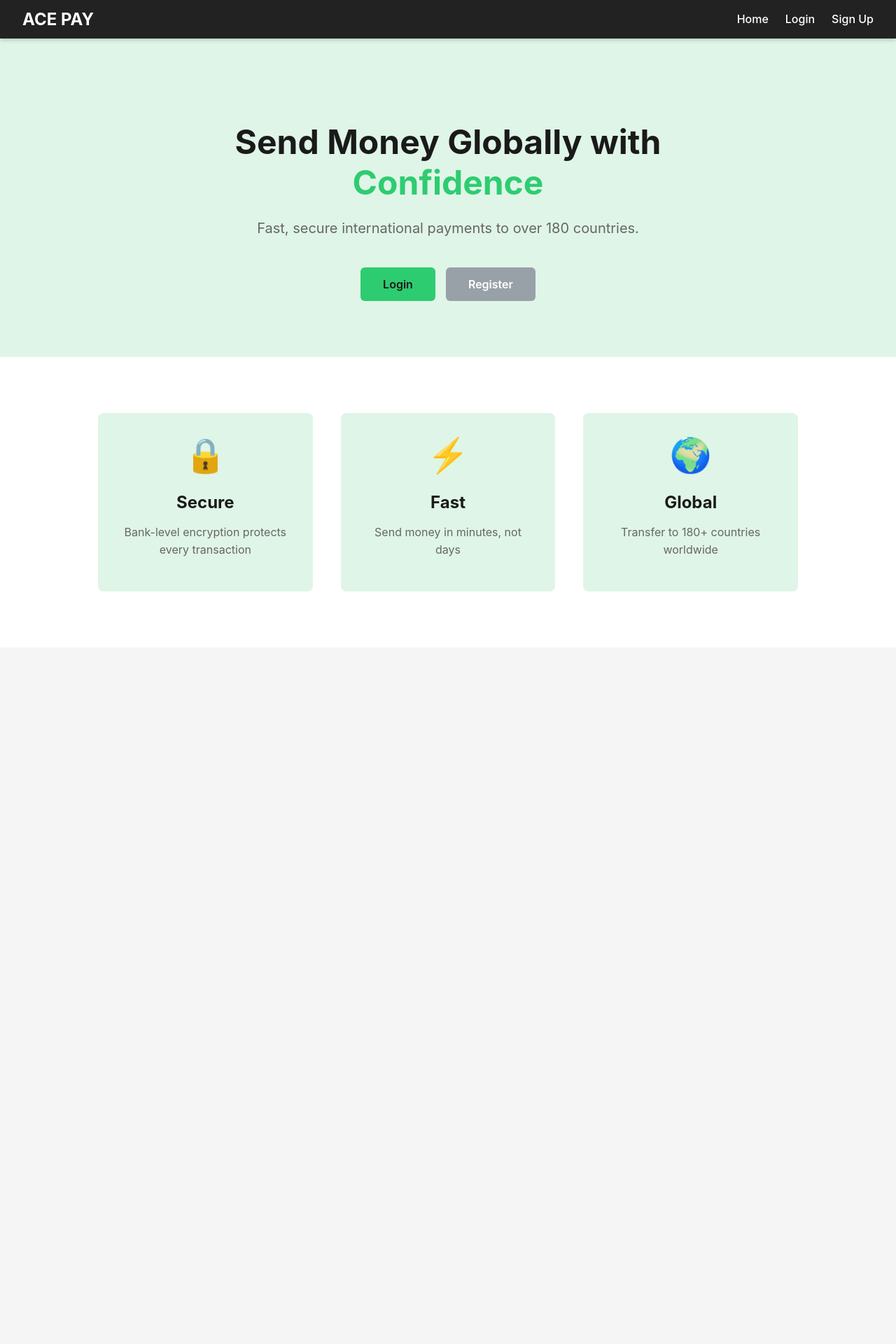
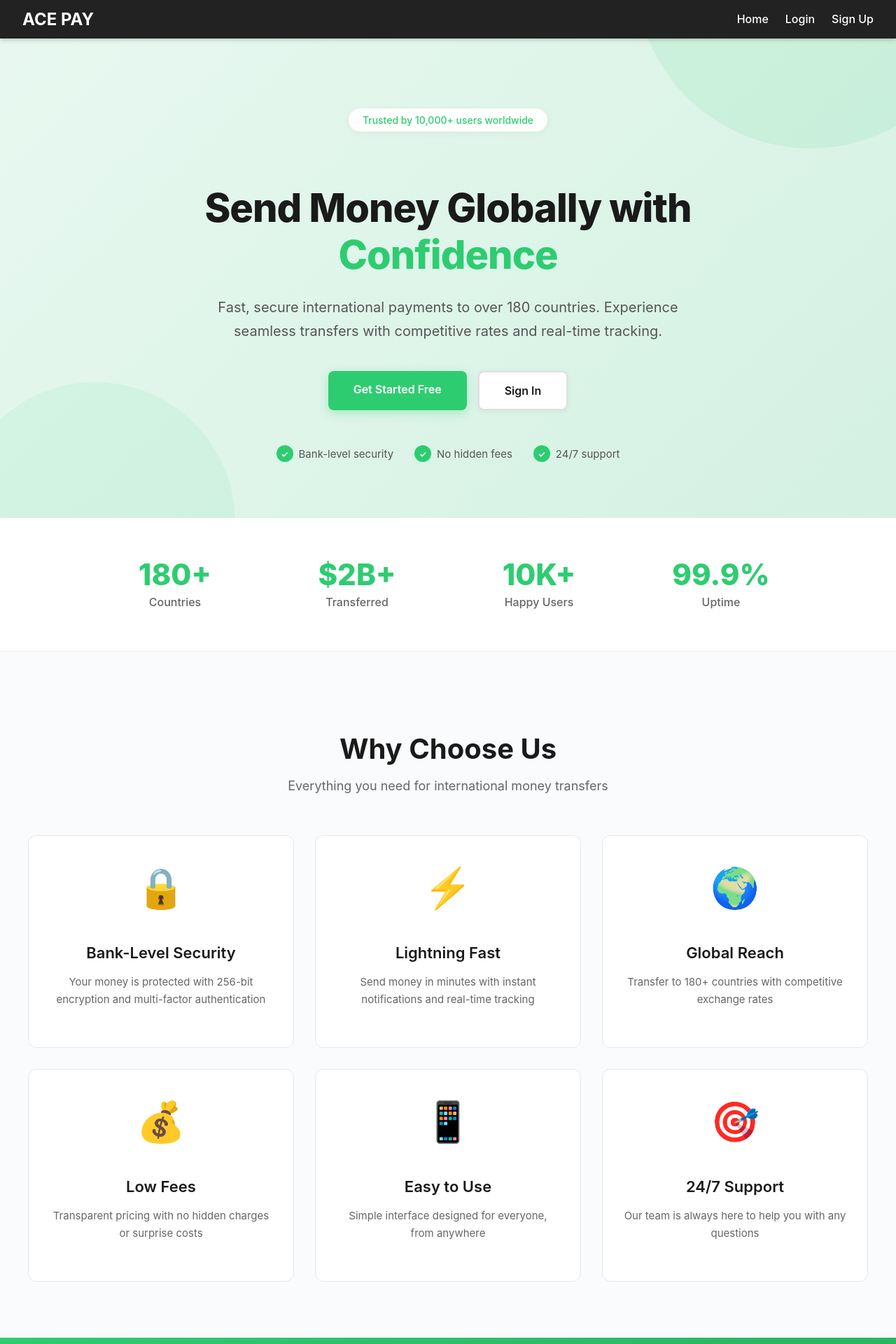
Before and after one commit to ST10399453/INSY7314_PaymentSystem, a React (Create React App) app in the folder frontend/: page / in a window 1280 px wide. Shown: the top 1920 px of the page at 70% size. Before the commit the page ends 925 px from the top, so only its background shows below. Built offline with nearby package versions, Linux system fonts and the light colour scheme.

Commit message:
improved UI

```diff
--- a/frontend/src/Home.css
+++ b/frontend/src/Home.css
@@ -1,4 +1,4 @@
-.home-container {
+/* .home-container {
   min-height: calc(100vh - 60px);
 }
 
@@ -131,4 +131,358 @@
   .features-grid {
     grid-template-columns: 1fr;
   }
+} */
+.home-container {
+  min-height: calc(100vh - 60px);
 }
+
+/* Hero Section */
+.hero-section {
+  padding: 100px 20px 80px;
+  text-align: center;
+  background: linear-gradient(135deg, #e8f8f0 0%, #d4f1e3 100%);
+  position: relative;
+  overflow: hidden;
+}
+
+.hero-section::before {
+  content: "";
+  position: absolute;
+  top: -50%;
+  right: -10%;
+  width: 500px;
+  height: 500px;
+  background: rgba(46, 204, 113, 0.1);
+  border-radius: 50%;
+  z-index: 0;
+}
+
+.hero-section::after {
+  content: "";
+  position: absolute;
+  bottom: -30%;
+  left: -5%;
+  width: 400px;
+  height: 400px;
+  background: rgba(46, 204, 113, 0.08);
+  border-radius: 50%;
+  z-index: 0;
+}
+
+.hero-content {
+  max-width: 900px;
+  margin: 0 auto;
+  position: relative;
+  z-index: 1;
+}
+
+.hero-badge {
+  display: inline-block;
+  padding: 8px 20px;
+  background: white;
+  border-radius: 50px;
+  font-size: 14px;
+  font-weight: 500;
+  color: #2ecc71;
+  margin-bottom: 30px;
+  box-shadow: 0 2px 10px rgba(0, 0, 0, 0.05);
+}
+
+.hero-title {
+  font-size: 56px;
+  font-weight: 800;
+  margin-bottom: 24px;
+  color: #1a1a1a;
+  line-height: 1.2;
+  letter-spacing: -1px;
+}
+
+.hero-title .highlight {
+  color: #2ecc71;
+  position: relative;
+}
+
+.hero-subtitle {
+  font-size: 20px;
+  color: #555;
+  margin-bottom: 40px;
+  line-height: 1.7;
+  max-width: 700px;
+  margin-left: auto;
+  margin-right: auto;
+}
+
+.hero-buttons {
+  display: flex;
+  gap: 16px;
+  justify-content: center;
+  flex-wrap: wrap;
+  margin-bottom: 50px;
+}
+
+/* Buttons */
+.btn {
+  padding: 16px 36px;
+  font-size: 16px;
+  font-weight: 600;
+  border-radius: 8px;
+  text-decoration: none;
+  transition: all 0.3s ease;
+  display: inline-block;
+  cursor: pointer;
+  border: none;
+}
+
+.btn-primary {
+  background-color: #2ecc71;
+  color: white;
+  box-shadow: 0 4px 14px rgba(46, 204, 113, 0.3);
+}
+
+.btn-primary:hover {
+  background-color: #27ae60;
+  box-shadow: 0 6px 20px rgba(46, 204, 113, 0.4);
+  transform: translateY(-2px);
+}
+
+.btn-secondary {
+  background-color: white;
+  color: #1a1a1a;
+  border: 2px solid #e0e0e0;
+  box-shadow: 0 2px 8px rgba(0, 0, 0, 0.05);
+}
+
+.btn-secondary:hover {
+  background-color: #f8f9fa;
+  border-color: #2ecc71;
+  transform: translateY(-2px);
+}
+
+.btn-large {
+  padding: 18px 42px;
+  font-size: 18px;
+}
+
+/* Trust Indicators */
+.trust-indicators {
+  display: flex;
+  gap: 30px;
+  justify-content: center;
+  flex-wrap: wrap;
+  margin-top: 40px;
+}
+
+.trust-item {
+  display: flex;
+  align-items: center;
+  gap: 8px;
+  font-size: 15px;
+  color: #555;
+}
+
+.trust-icon {
+  display: inline-flex;
+  align-items: center;
+  justify-content: center;
+  width: 24px;
+  height: 24px;
+  background: #2ecc71;
+  color: white;
+  border-radius: 50%;
+  font-size: 12px;
+  font-weight: bold;
+}
+
+/* Stats Section */
+.stats-section {
+  padding: 60px 20px;
+  background: white;
+  border-bottom: 1px solid #f0f0f0;
+}
+
+.stats-grid {
+  max-width: 1000px;
+  margin: 0 auto;
+  display: grid;
+  grid-template-columns: repeat(auto-fit, minmax(200px, 1fr));
+  gap: 40px;
+}
+
+.stat-item {
+  text-align: center;
+}
+
+.stat-number {
+  font-size: 42px;
+  font-weight: 800;
+  color: #2ecc71;
+  margin-bottom: 8px;
+  line-height: 1;
+}
+
+.stat-label {
+  font-size: 16px;
+  color: #666;
+  font-weight: 500;
+}
+
+/* Features Section */
+.features-section {
+  padding: 80px 20px;
+  background: #fafbfc;
+}
+
+.section-header {
+  text-align: center;
+  margin-bottom: 60px;
+}
+
+.section-title {
+  font-size: 40px;
+  font-weight: 700;
+  color: #1a1a1a;
+  margin-bottom: 16px;
+}
+
+.section-subtitle {
+  font-size: 18px;
+  color: #666;
+}
+
+.features-grid {
+  max-width: 1200px;
+  margin: 0 auto;
+  display: grid;
+  grid-template-columns: repeat(auto-fit, minmax(300px, 1fr));
+  gap: 30px;
+}
+
+.feature-card {
+  text-align: center;
+  padding: 40px 30px;
+  border-radius: 12px;
+  background: white;
+  transition: all 0.3s ease;
+  border: 1px solid #e8e8e8;
+}
+
+.feature-card:hover {
+  transform: translateY(-8px);
+  box-shadow: 0 12px 30px rgba(46, 204, 113, 0.15);
+  border-color: #2ecc71;
+}
+
+.feature-icon {
+  font-size: 56px;
+  margin-bottom: 24px;
+  display: inline-block;
+  transition: transform 0.3s ease;
+}
+
+.feature-card:hover .feature-icon {
+  transform: scale(1.1);
+}
+
+.feature-card h3 {
+  font-size: 22px;
+  margin-bottom: 16px;
+  color: #1a1a1a;
+  font-weight: 600;
+}
+
+.feature-card p {
+  color: #666;
+  line-height: 1.7;
+  font-size: 15px;
+}
+
+/* CTA Section */
+.cta-section {
+  padding: 80px 20px;
+  background: linear-gradient(135deg, #2ecc71 0%, #27ae60 100%);
+  text-align: center;
+}
+
+.cta-content {
+  max-width: 700px;
+  margin: 0 auto;
+}
+
+.cta-title {
+  font-size: 40px;
+  font-weight: 700;
+  color: white;
+  margin-bottom: 16px;
+}
+
+.cta-subtitle {
+  font-size: 18px;
+  color: rgba(255, 255, 255, 0.9);
+  margin-bottom: 40px;
+  line-height: 1.6;
+}
+
+.cta-buttons .btn-primary {
+  background: white;
+  color: #2ecc71;
+  box-shadow: 0 4px 20px rgba(0, 0, 0, 0.15);
+}
+
+.cta-buttons .btn-primary:hover {
+  background: #f8f9fa;
+  transform: translateY(-3px);
+  box-shadow: 0 6px 25px rgba(0, 0, 0, 0.2);
+}
+
+/* Responsive Design */
+@media (max-width: 768px) {
+  .hero-title {
+    font-size: 40px;
+  }
+
+  .hero-subtitle {
+    font-size: 18px;
+  }
+
+  .section-title {
+    font-size: 32px;
+  }
+
+  .cta-title {
+    font-size: 32px;
+  }
+
+  .stats-grid {
+    grid-template-columns: repeat(2, 1fr);
+    gap: 30px;
+  }
+
+  .features-grid {
+    grid-template-columns: 1fr;
+  }
+
+  .trust-indicators {
+    flex-direction: column;
+    gap: 15px;
+  }
+
+  .stat-number {
+    font-size: 36px;
+  }
+}
+
+@media (max-width: 480px) {
+  .hero-title {
+    font-size: 32px;
+  }
+
+  .btn {
+    padding: 14px 28px;
+    font-size: 15px;
+  }
+
+  .btn-large {
+    padding: 16px 32px;
+    font-size: 16px;
+  }
+}
--- a/frontend/src/components/Home.js
+++ b/frontend/src/components/Home.js
@@ -17,49 +17,128 @@ function Home() {
       {/* Hero Section */}
       <section className="hero-section">
         <div className="hero-content">
+          <div className="hero-badge">Trusted by 10,000+ users worldwide</div>
           <h1 className="hero-title">
             Send Money Globally with <span className="highlight">Confidence</span>
           </h1>
           <p className="hero-subtitle">
-            Fast, secure international payments to over 180 countries.
+            Fast, secure international payments to over 180 countries. Experience seamless transfers with competitive
+            rates and real-time tracking.
           </p>
 
           <div className="hero-buttons">
             {isAuthenticated ? (
               <Link to="/payment" className="btn btn-primary">
-                Make a Payment
+                Make a Payment →
               </Link>
             ) : (
               <>
-                <Link to="/login" className="btn btn-primary">
-                  Login
+                <Link to="/signup" className="btn btn-primary">
+                  Get Started Free
                 </Link>
-                <Link to="/signup" className="btn btn-secondary">
-                  Register
+                <Link to="/login" className="btn btn-secondary">
+                  Sign In
                 </Link>
               </>
             )}
+          </div>
+
+          {/* Trust Indicators */}
+          <div className="trust-indicators">
+            <div className="trust-item">
+              <span className="trust-icon">✓</span>
+              <span>Bank-level security</span>
+            </div>
+            <div className="trust-item">
+              <span className="trust-icon">✓</span>
+              <span>No hidden fees</span>
+            </div>
+            <div className="trust-item">
+              <span className="trust-icon">✓</span>
+              <span>24/7 support</span>
+            </div>
+          </div>
+        </div>
+      </section>
+
+      {/* Stats Section */}
+      <section className="stats-section">
+        <div className="stats-grid">
+          <div className="stat-item">
+            <div className="stat-number">180+</div>
+            <div className="stat-label">Countries</div>
+          </div>
+          <div className="stat-item">
+            <div className="stat-number">$2B+</div>
+            <div className="stat-label">Transferred</div>
+          </div>
+          <div className="stat-item">
+            <div className="stat-number">10K+</div>
+            <div className="stat-label">Happy Users</div>
+          </div>
+          <div className="stat-item">
+            <div className="stat-number">99.9%</div>
+            <div className="stat-label">Uptime</div>
           </div>
         </div>
       </section>
 
       {/* Features Section */}
       <section className="features-section">
+        <div className="section-header">
+          <h2 className="section-title">Why Choose Us</h2>
+          <p className="section-subtitle">Everything you need for international money transfers</p>
+        </div>
+
         <div className="features-grid">
           <div className="feature-card">
             <div className="feature-icon">🔒</div>
-            <h3>Secure</h3>
-            <p>Bank-level encryption protects every transaction</p>
+            <h3>Bank-Level Security</h3>
+            <p>Your money is protected with 256-bit encryption and multi-factor authentication</p>
           </div>
           <div className="feature-card">
             <div className="feature-icon">⚡</div>
-            <h3>Fast</h3>
-            <p>Send money in minutes, not days</p>
+            <h3>Lightning Fast</h3>
+            <p>Send money in minutes with instant notifications and real-time tracking</p>
           </div>
           <div className="feature-card">
             <div className="feature-icon">🌍</div>
-            <h3>Global</h3>
-            <p>Transfer to 180+ countries worldwide</p>
+            <h3>Global Reach</h3>
+            <p>Transfer to 180+ countries with competitive exchange rates</p>
+          </div>
+          <div className="feature-card">
+            <div className="feature-icon">💰</div>
+            <h3>Low Fees</h3>
+            <p>Transparent pricing with no hidden charges or surprise costs</p>
+          </div>
+          <div className="feature-card">
+            <div className="feature-icon">📱</div>
+            <h3>Easy to Use</h3>
+            <p>Simple interface designed for everyone, from anywhere</p>
+          </div>
+          <div className="feature-card">
+            <div className="feature-icon">🎯</div>
+            <h3>24/7 Support</h3>
+            <p>Our team is always here to help you with any questions</p>
+          </div>
+        </div>
+      </section>
+
+      {/* CTA Section */}
+      <section className="cta-section">
+        <div className="cta-content">
+          <h2 className="cta-title">Ready to Send Money?</h2>
+          <p className="cta-subtitle">Join thousands of users who trust us with their international transfers</p>
+          <div className="cta-buttons">
+            {isAuthenticated ? (
+              <Link to="/payment" className="btn btn-primary btn-large">
+                Start Transfer Now
+              </Link>
+            ) : (
+              <Link to="/signup" className="btn btn-primary btn-large">
+                Create Free Account
+              </Link>
+            )}
           </div>
         </div>
       </section>
```
